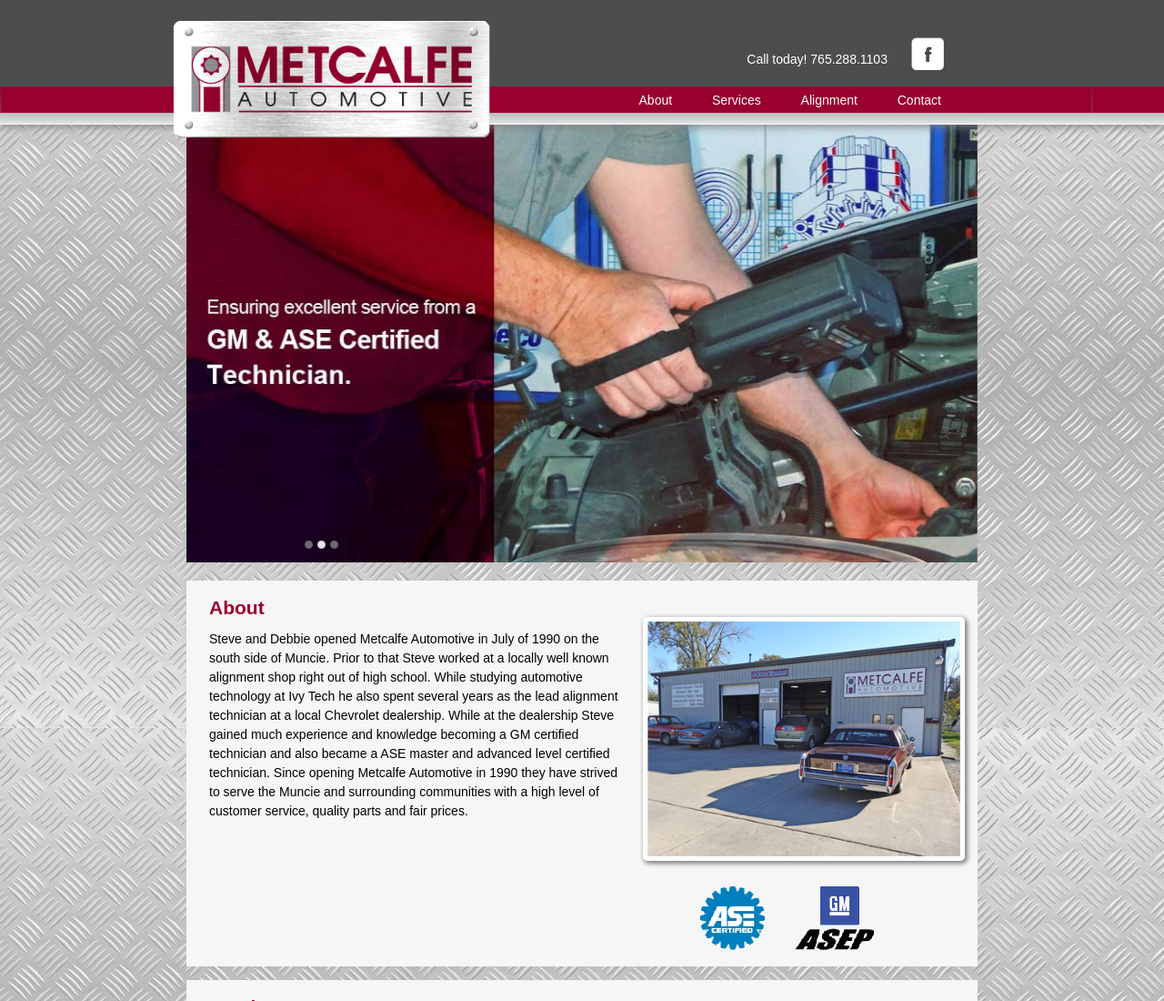
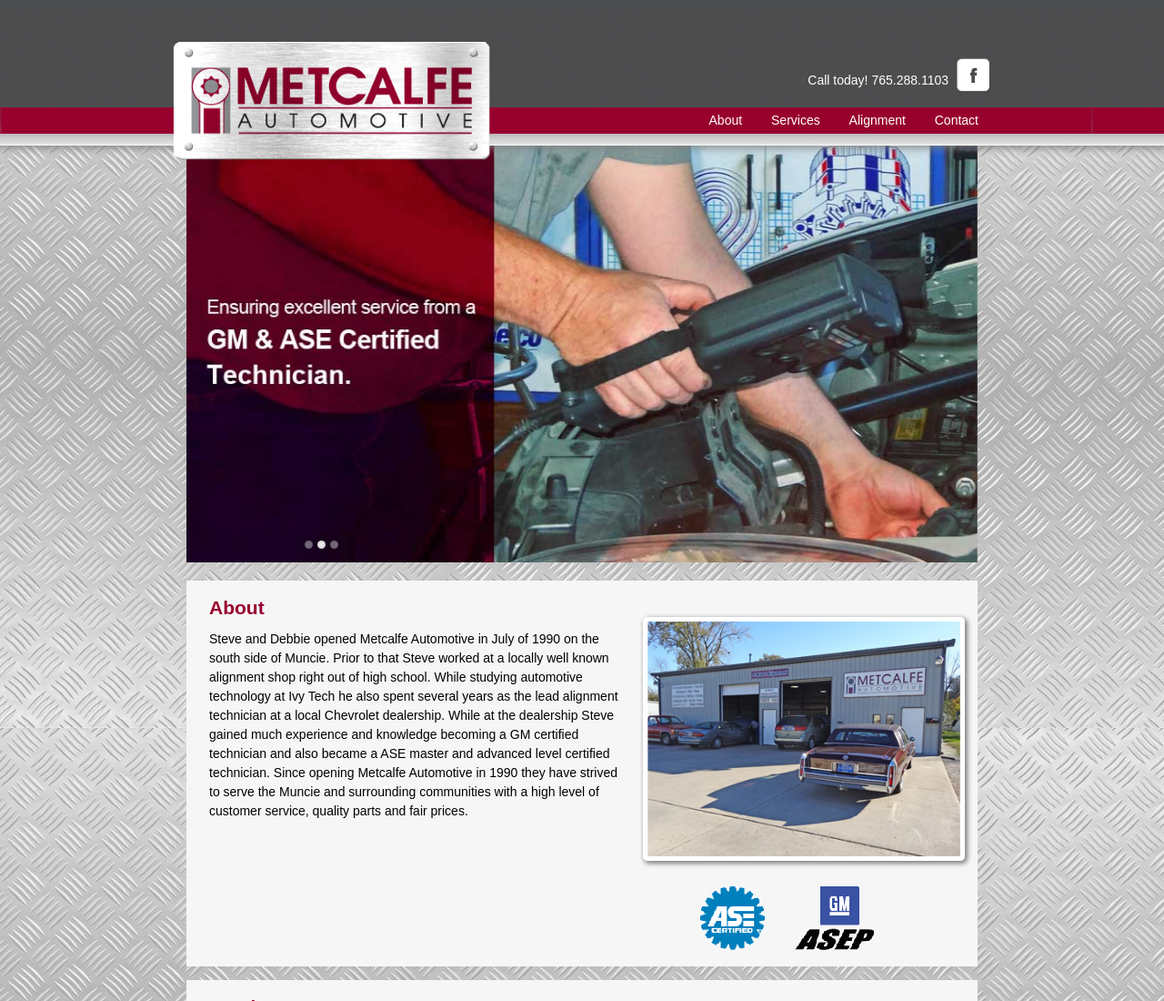
Before and after one commit to zabishop/metcalfe, a plain HTML site: page web/index.html in a window 1280 px wide. Shown: the top 1100 px of the page at 91% size. Drawn offline with nearby package versions, Linux system fonts and the light colour scheme.

Commit message:
fixed alignment issues with the call today number and the Facebook icon

```diff
--- a/web/css/style.css
+++ b/web/css/style.css
@@ -200,11 +200,11 @@
     margin: 0 auto;
     max-width: 100%;
     height: 160px;
-    background-image: url(../img/headerimg2.png);
+    background-image: url('../img/headerimg2.png');
     box-shadow: 1px 1px 10px 1px gray;
     position: fixed;
+    top: 0;
     clear: both;
-    margin-top: -3%;
     z-index: 1000;
 }
 
@@ -218,9 +218,11 @@
 
 #mainHeader nav {
     float: right;
-    margin-right: -15px;
     width: 100%;
     text-align: right;
+    position: relative;
+    top: 5px;
+    height: 30px;
 }
 
 #mainHeader nav ul {
@@ -230,38 +232,44 @@
     padding: 0px;
 }
 
+#mainHeader nav ul li {
+    height: 100px;
+    width: 100px;
+    display: block;
+}
+
 #mainHeader nav ul li { display: inline; }
 
 #mainHeader nav a:link, #mainHeader nav a:visited {
     color: white;
     display: inline-block;
-    padding-left: 20px;
-    padding-top: 10px;
-    padding-bottom: 10px;
-    padding-right: 20px;
-    height: 35px;
 }
 
 #mainHeader nav a:hover, #mainHeader nav a:active,
 #mainHeader nav .active a:link, #mainHeader nav .active a:visited {
-    background-color: #4c4d4f;
     color: #ffffff;
     text-shadow: none;
+    background: #999;
+}
+
+#header-nav a {
+    padding: 0 1em;
+    line-height: 29px;
 }
 
 #navarea {
     padding: 0px;
-    margin: 0 auto;
-    margin-right: 50px;
+    margin: 64px 0;
     float: right;
-    margin-top: 64px;
 }
 
 #navarea p {
     padding-top: 0px;
     text-align: center;
     color: #fff;
-    margin-left: 200px;
+    display: inline-block;
+    float: right;
+    margin-right: .5em;
 }
 
 a {
@@ -429,6 +437,7 @@
 
     #logo {
         width: 30%;
+
         margin: 10px;
         margin-top: 25px;
     }
@@ -444,7 +453,7 @@
     #navarea p {
         padding-top: 0px;
         text-align: center;
-        margin-top: 0px;
+        margin-top: .75em;
     }
 
     .textbox {
@@ -461,6 +470,7 @@
         margin-top: 0;
         float: right;
         text-align: right;
+        width: 760px;
     }
 
     #mainHeader nav ul { margin-left: -50px; }
@@ -543,6 +553,7 @@
     #mainHeader nav {
         background-color: #98012e;
         width: 100%;
+        height: 83px;
         float: left;
         margin: 0 auto;
         padding-left: 15%;
@@ -561,8 +572,8 @@
 
     #logo {
         width: 50%;
-        margin: 10px;
-        margin-top: 25px;
+        margin: 25px 10px 0 10px;
+
     }
 
     #navarea {
@@ -594,6 +605,7 @@
     #mainHeader nav ul {
         padding: 0px;
         margin: 0 auto;
+        width: 100%;
     }
 
     .textbox {
--- a/web/index.html
+++ b/web/index.html
@@ -44,7 +44,7 @@
         <div id="navarea" class="col span_6-12">
             <a href="http://www.facebook.com/MetcalfeAutomotive" class="fbicon"><img src="img/facebook.png"></a>
             <p id="calltoday">Call today! 765.288.1103 </p>
-            <nav>
+            <nav id="header-nav">
                 <ul>
                     <li><a href="#about">About</a></li>
                     <li><a href="#services">Services</a></li>
```
